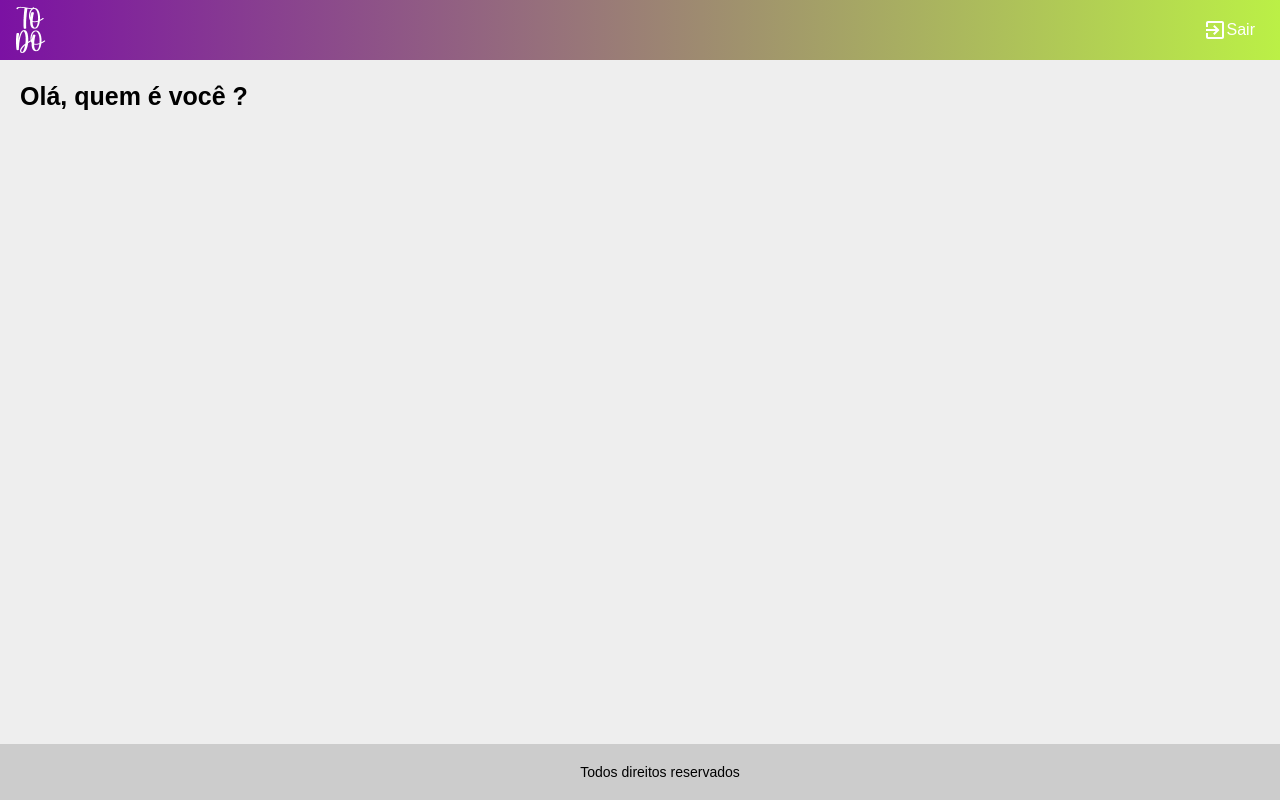
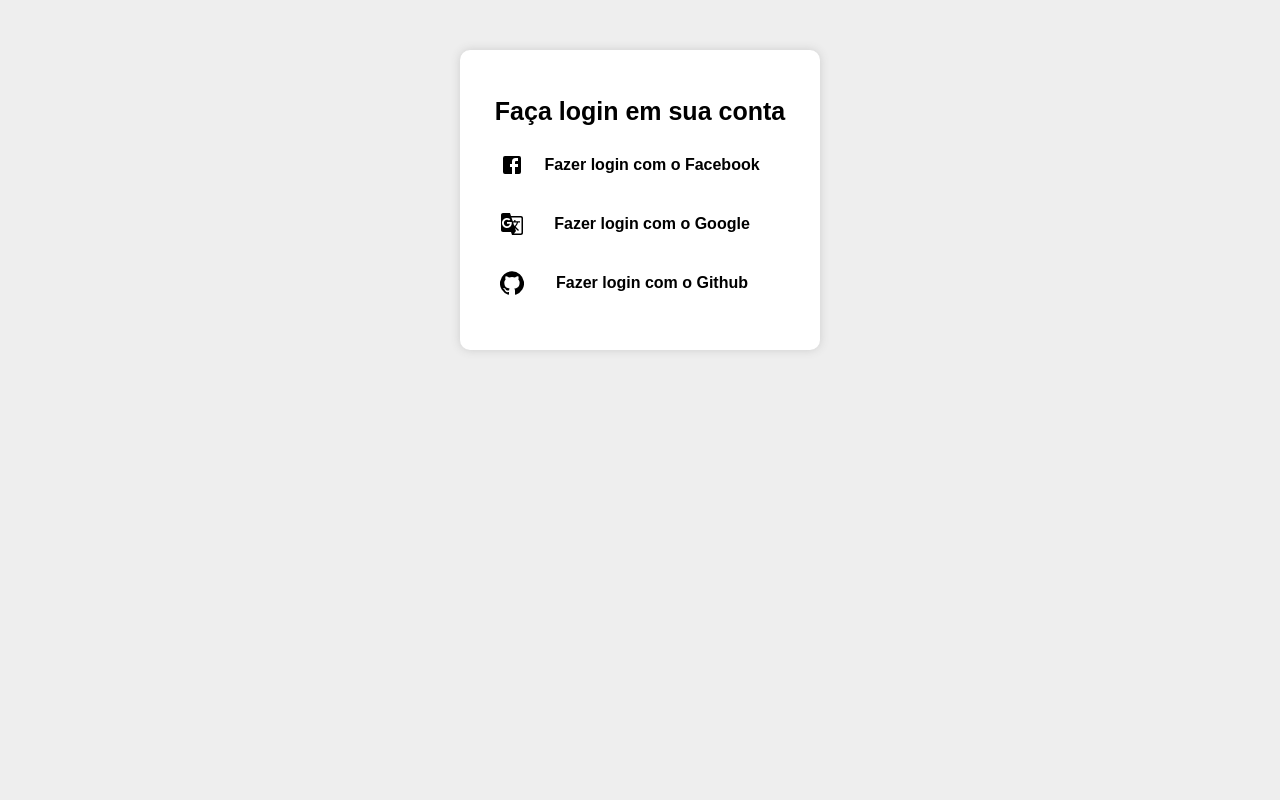
Before and after one commit to dericparra/to-do, a React (Create React App) app: page / in a window 1280 px wide. Built offline with nearby package versions, Linux system fonts and the light colour scheme.

Commit message:
Configurar login com auth google

```diff
--- /dev/null
+++ b/src/Api.js
@@ -0,0 +1,16 @@
+import firebase from 'firebase/app'
+import 'firebase/firebase-auth'
+import 'firebase/firebase-firestore'
+
+import firebaseConfig from './firebaseConfig'
+
+const firebaseApp = firebase.initializeApp(firebaseConfig)
+const db = firebase.firestore()
+
+export default {
+  googleLogin: async () => {
+    const provider = new firebase.auth.GoogleAuthProvider()
+    let result = await firebase.auth().signInWithPopup(provider)
+    return result
+  }
+}
--- a/src/App.js
+++ b/src/App.js
@@ -5,10 +5,27 @@ import Header from './components/Header'
 import Footer from './components/Footer'
 
 import Routes from './Routes'
+import Login from './pages/Login'
 
 import './App.css'
 
 function App() {
+  const [user, setUser] = useState(null)
+
+  const actionLoginDataGoogle = async (u) => {
+    let newUser = {
+      id: u.uid,
+      name: u.displayName,
+      avatar: u.photoUrl
+    }
+
+    setUser(newUser)
+  }
+
+  if (user === null) {
+    return <Login onReceiveGoogle={actionLoginDataGoogle} />
+  }
+
   return (
     <BrowserRouter>
       <Header />
--- /dev/null
+++ b/src/components/Styled.js
@@ -0,0 +1,25 @@
+import styled from 'styled-components'
+
+export const BtnIcons = styled.button`
+  display: flex;
+  background-color: #fff;
+  align-items: center;
+  padding: 10px;
+  width: 100%;
+  border-radius: 5px;
+  border: 0px;
+  outline: none;
+  font-size: 16px;
+  font-weight: bold;
+  margin-bottom: 15px;
+  transition: 0.5s;
+
+  &:hover {
+    background-color: #ccc;
+  }
+
+  .center {
+    text-align: center;
+    width: 100%;
+  }
+`
--- /dev/null
+++ b/src/firebaseConfig.js
@@ -0,0 +1,8 @@
+export default {
+  apiKey: 'AIzaSyDRKyycBSf6vnT2A3moKVzVt0T-bXP8o8A',
+  authDomain: 'todo-69b15.firebaseapp.com',
+  projectId: 'todo-69b15',
+  storageBucket: 'todo-69b15.appspot.com',
+  messagingSenderId: '388598165691',
+  appId: '1:388598165691:web:c7f921d351af6dca48399e'
+}
--- a/src/pages/Login/index.js
+++ b/src/pages/Login/index.js
@@ -1,12 +1,42 @@
 import React from 'react'
 
-import { ContainerPage, TitlePage } from '../../components/Main'
+import { AreaLogin } from './styles'
+import Api from '../../Api'
 
-const Page = () => {
+import { BtnIcons } from '../../components/Styled'
+import FacebookIcon from '@material-ui/icons/Facebook'
+import GTranslateIcon from '@material-ui/icons/GTranslate'
+import GitHubIcon from '@material-ui/icons/GitHub'
+
+const Page = (onReceiveGoogle) => {
+  const actionLoginGoogle = async () => {
+    let result = await Api.googleLogin()
+
+    if (result) {
+      onReceiveGoogle(result.user)
+    } else {
+      alert('Error')
+    }
+  }
+
   return (
-    <ContainerPage>
-      <TitlePage>Olá, quem é você ?</TitlePage>
-    </ContainerPage>
+    <AreaLogin>
+      <h1 className="title">Faça login em sua conta</h1>
+
+      <BtnIcons>
+        {' '}
+        <FacebookIcon />
+        <div className="center">Fazer login com o Facebook</div>
+      </BtnIcons>
+      <BtnIcons onClick={actionLoginGoogle}>
+        <GTranslateIcon />
+        <div className="center">Fazer login com o Google</div>
+      </BtnIcons>
+      <BtnIcons>
+        <GitHubIcon />
+        <div className="center">Fazer login com o Github</div>
+      </BtnIcons>
+    </AreaLogin>
   )
 }
 
--- a/src/pages/Login/styles.js
+++ b/src/pages/Login/styles.js
@@ -0,0 +1,16 @@
+import styled from 'styled-components'
+
+export const AreaLogin = styled.div`
+  background-color: #fff;
+  padding: 30px;
+  max-width: 300px;
+  margin: auto;
+  margin-top: 50px;
+  text-align: center;
+  border-radius: 10px;
+  box-shadow: 0 0 10px #ccc;
+
+  .title {
+    font-size: 25px;
+  }
+`
```
